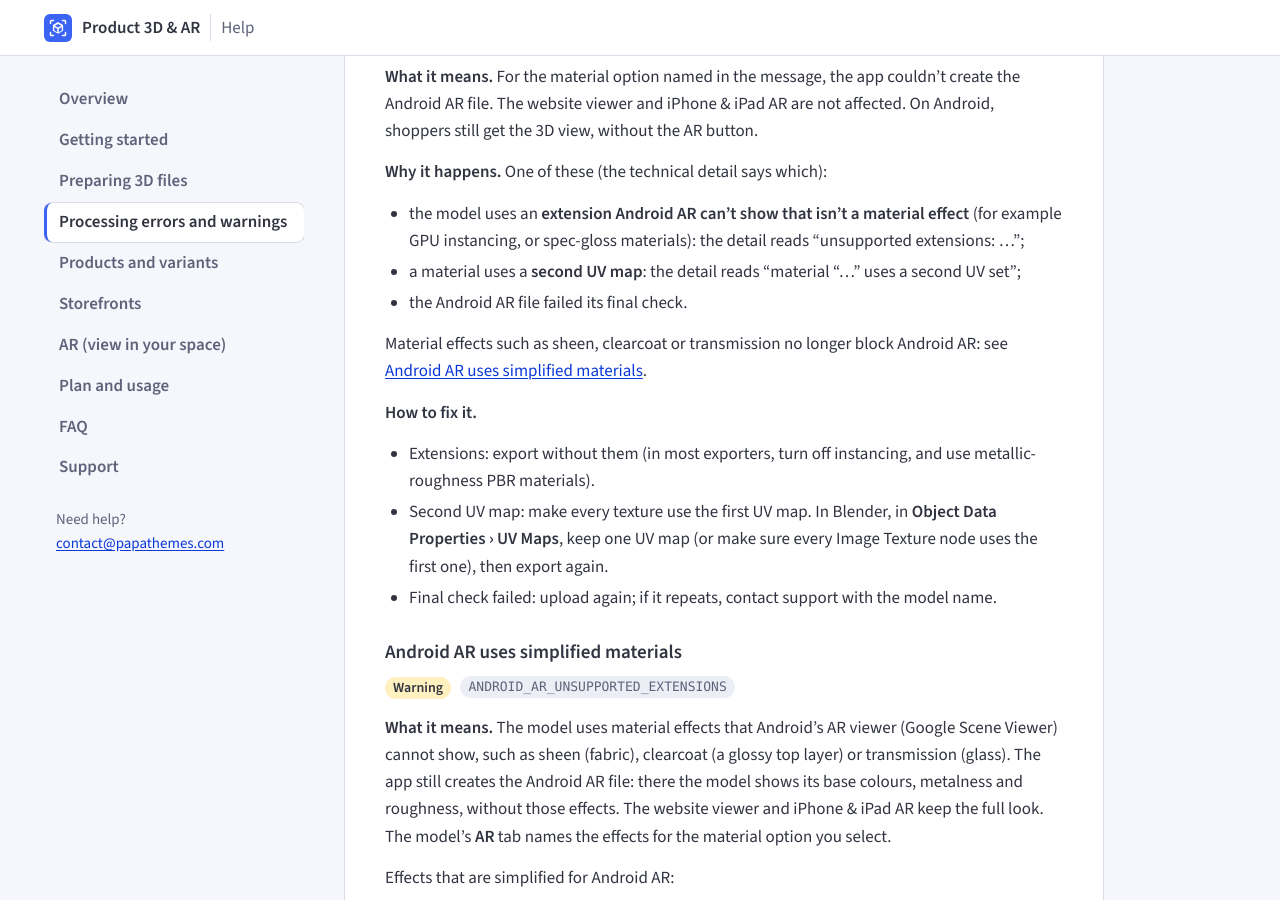
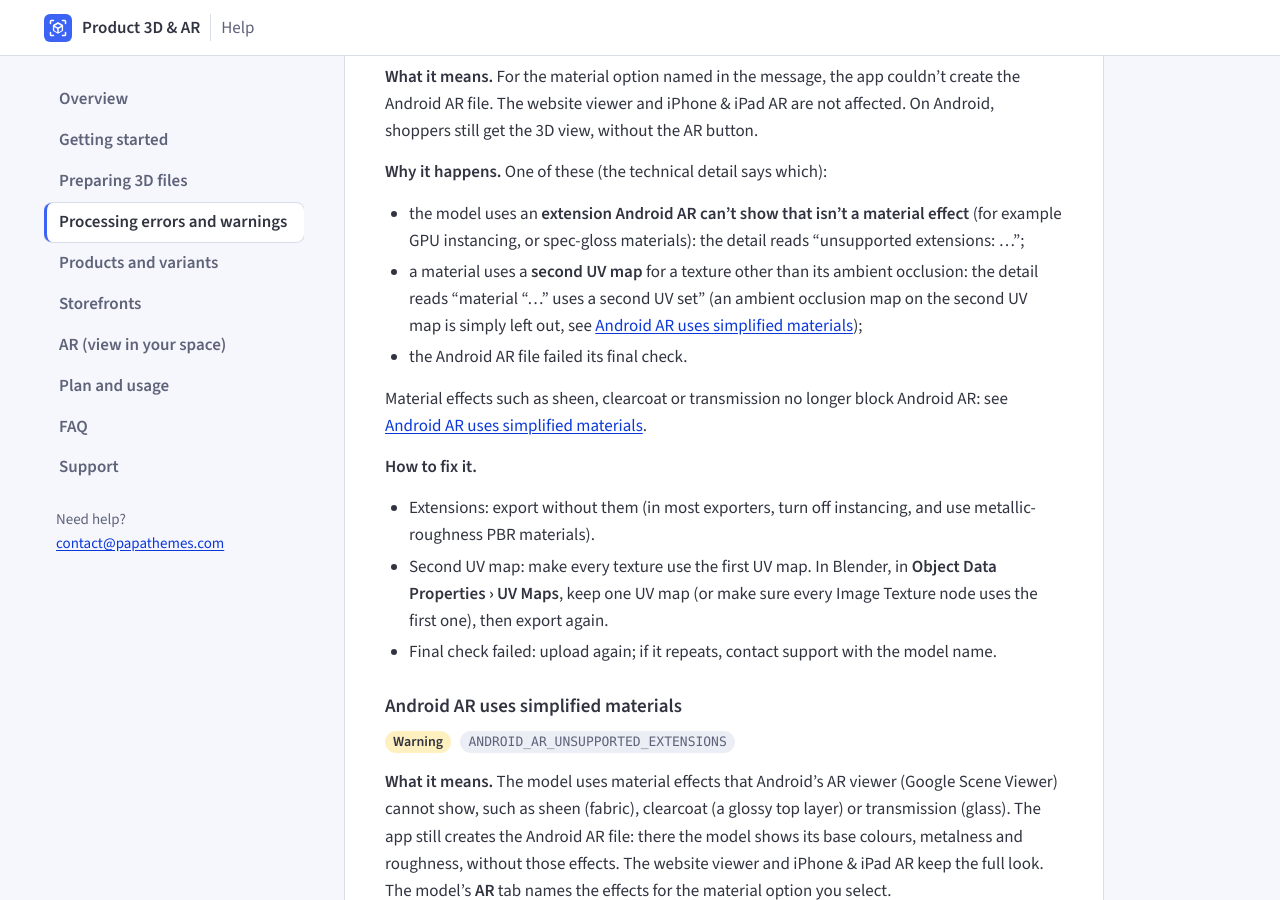
Before and after one commit to tvlgiao/product3dar-docs, a Jekyll site: the page built from docs/processing-errors.md, in a window 1280 px wide and 900 px high, scrolled down 10717 px. Built offline with Jekyll 4.4.1, drawn with Linux system fonts in a browser that asks for light colours; some of the changed text lies outside the part shown.

Commit message:
Android AR: an ambient occlusion map on a second UV map is left out, not blocking (app #56)

```diff
--- a/docs/processing-errors.md
+++ b/docs/processing-errors.md
@@ -373,7 +373,9 @@ website viewer and iPhone & iPad AR are not affected. On Android, shoppers still
 
 - the model uses an **extension Android AR can't show that isn't a material effect** (for example GPU instancing,
   or spec-gloss materials): the detail reads "unsupported extensions: …";
-- a material uses a **second UV map**: the detail reads "material "…" uses a second UV set";
+- a material uses a **second UV map** for a texture other than its ambient occlusion: the detail reads "material
+  "…" uses a second UV set" (an ambient occlusion map on the second UV map is simply left out, see
+  [Android AR uses simplified materials](#android-ar-unsupported-extensions));
 - the Android AR file failed its final check.
 
 Material effects such as sheen, clearcoat or transmission no longer block Android AR: see
@@ -409,6 +411,9 @@ Effects that are simplified for Android AR:
 | brushed metal, dispersion | `KHR_materials_anisotropy`, `KHR_materials_dispersion` | **Anisotropic**, **Dispersion** |
 
 (Input names vary slightly between Blender versions.)
+
+The same notice also covers **baked shadows (ambient occlusion)** that use a second UV map: Android AR reads one UV
+map only, so the occlusion map is left out of the Android file and the rest of the material is kept.
 
 **Nothing is required.** For the closest match in Android AR, bake the look of these effects into the basic inputs
 before you export.
```
